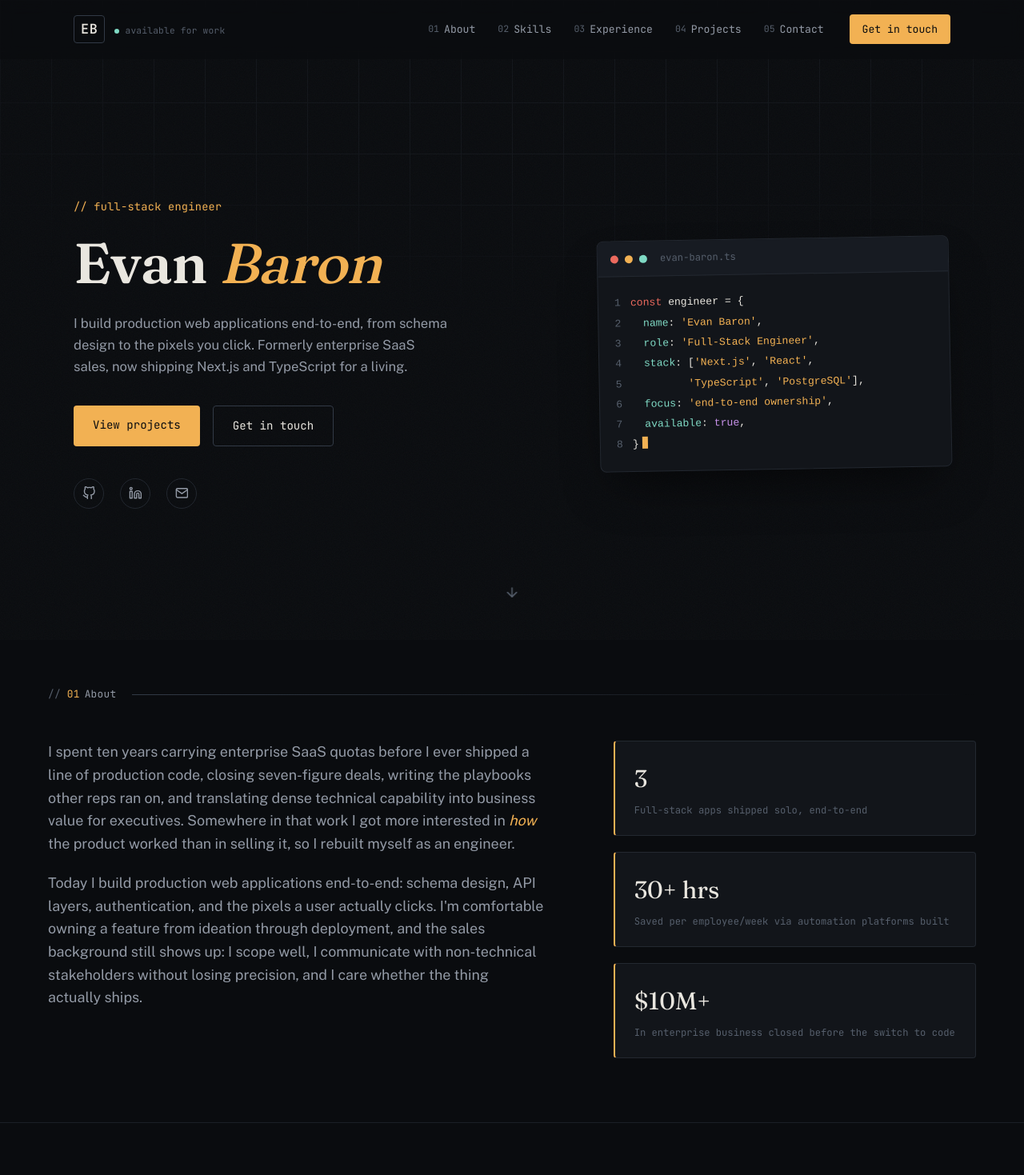
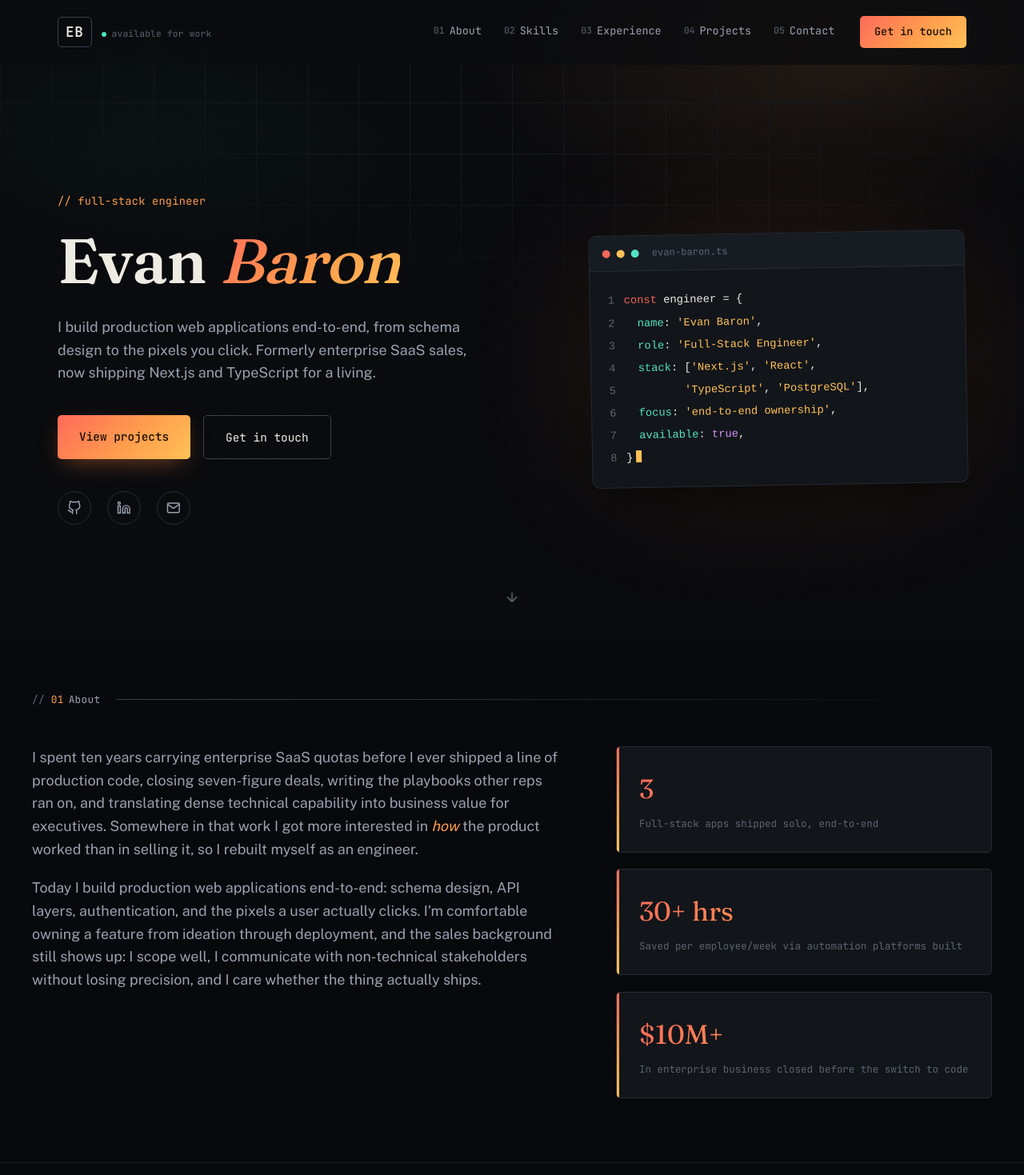
Before and after one commit to evan-baron/professional-portfolio, a Next.js app: page / in a window 1280 px wide. Shown: the top 1469 px of the page at 80% size. Built offline with nearby package versions, Linux system fonts and the light colour scheme.

Commit message:
made more vivid

```diff
--- a/src/app/globals.scss
+++ b/src/app/globals.scss
@@ -1,46 +1,51 @@
 // ---------------------------------------------------------------------------
 // Design tokens
-// Aesthetic: editor/IDE-inspired dark canvas — a serif display face for
-// warmth against a mono-driven UI chrome, one amber accent doing most of the
-// work, teal + coral reserved for small syntax-style flourishes.
+// Aesthetic: editor/IDE-inspired dark canvas, turned up — the same amber
+// core identity, but more saturated, with a molten gradient variant for
+// buttons and headline accents, glow-shadow tokens for hover states, and a
+// soft ambient wash behind the page instead of a flat void.
 // ---------------------------------------------------------------------------
 
 :root {
-	--bg: #0a0c0f;
+	--bg: #08090c;
 	--bg-elevated: #12151a;
 	--bg-elevated-2: #171b22;
 	--bg-overlay: #1c2028;
 
-	--border: #232830;
-	--border-strong: #323a46;
+	--border: #262b34;
+	--border-strong: #3a4250;
 	--border-hairline: #1b1f26;
 
-	--text: #e9e6df;
-	--text-dim: #939aa6;
-	--text-faint: #565f6c;
+	--text: #eeebe3;
+	--text-dim: #9aa1b0;
+	--text-faint: #5c6572;
 
-	--accent: #f2b153;
-	--accent-code: #f2b153;
-	--accent-dim: #b98b42;
-	--accent-soft: rgba(242, 177, 83, 0.12);
-	--accent-soft-strong: rgba(242, 177, 83, 0.22);
+	--accent: #ff9d4d;
+	--accent-code: #ffc157;
+	--accent-dim: #d97a2a;
+	--accent-soft: rgba(255, 157, 77, 0.14);
+	--accent-soft-strong: rgba(255, 157, 77, 0.28);
+	--accent-gradient: linear-gradient(135deg, #ff6a5a 0%, #ff9d4d 55%, #ffc157 100%);
 
-	--accent-2: #7fd9c4;
-	--accent-2-soft: rgba(127, 217, 196, 0.12);
+	--accent-2: #52e3c2;
+	--accent-2-soft: rgba(82, 227, 194, 0.14);
 
-	--accent-3: #c792ea;
+	--accent-3: #cf94f2;
 
-	--coral: #ec6a5e;
-	--coral-soft: rgba(236, 106, 94, 0.12);
+	--coral: #f0665a;
+	--coral-soft: rgba(240, 102, 90, 0.14);
+
+	--glow-accent: 0 10px 30px -10px rgba(255, 130, 61, 0.5);
+	--glow-accent-lg: 0 20px 60px -16px rgba(255, 130, 61, 0.55);
 
 	--font-display: var(--font-fraunces), 'Iowan Old Style', Georgia, serif;
 	--font-mono: var(--font-jetbrains), 'SFMono-Regular', Consolas, monospace;
 	--font-body: var(--font-public-sans), -apple-system, 'Segoe UI', sans-serif;
 
-	--container: 1160px;
+	--container: 1200px;
 	--gutter-w: 44px;
-	--radius-sm: 4px;
-	--radius-md: 8px;
+	--radius-sm: 5px;
+	--radius-md: 10px;
 
 	--ease-out: cubic-bezier(0.16, 1, 0.3, 1);
 
@@ -160,7 +165,8 @@ p {
 	border: 0;
 }
 
-// Faint blueprint-grid + noise texture applied behind the whole page
+// Faint blueprint-grid over a soft ambient color wash, both fading out
+// toward the bottom of the viewport rather than tiling the whole page flat.
 body::before {
 	content: '';
 	position: fixed;
@@ -169,14 +175,16 @@ body::before {
 	pointer-events: none;
 	background-image:
 		linear-gradient(var(--border-hairline) 1px, transparent 1px),
-		linear-gradient(90deg, var(--border-hairline) 1px, transparent 1px);
-	background-size: 64px 64px;
+		linear-gradient(90deg, var(--border-hairline) 1px, transparent 1px),
+		radial-gradient(ellipse 60% 45% at 85% 8%, rgba(255, 157, 77, 0.16), transparent 70%),
+		radial-gradient(ellipse 50% 40% at 8% 28%, rgba(82, 227, 194, 0.1), transparent 72%);
+	background-size: 64px 64px, 64px 64px, 100% 100%, 100% 100%;
 	mask-image: radial-gradient(
 		ellipse 90% 60% at 50% 0%,
 		black 40%,
 		transparent 85%
 	);
-	opacity: 0.5;
+	opacity: 0.65;
 }
 
 body::after {
--- a/src/components/About/about.module.scss
+++ b/src/components/About/about.module.scss
@@ -40,25 +40,48 @@
 }
 
 .stat {
+	position: relative;
 	display: flex;
 	flex-direction: column;
-	gap: 6px;
-	padding: 22px 24px;
+	gap: 7px;
+	padding: 26px 28px;
 	background: var(--bg-elevated);
 	border: 1px solid var(--border);
-	border-left: 2px solid var(--accent);
 	border-radius: var(--radius-sm);
+	overflow: hidden;
+	transition: transform 0.25s var(--ease-out), box-shadow 0.25s, border-color 0.25s;
+	will-change: transform, box-shadow, border-color;
+
+	&::before {
+		content: '';
+		position: absolute;
+		left: 0;
+		top: 0;
+		bottom: 0;
+		width: 3px;
+		background: var(--accent-gradient);
+	}
+
+	&:hover {
+		transform: translateX(3px);
+		border-color: var(--border-strong);
+		box-shadow: var(--glow-accent);
+	}
 }
 
 .statValue {
 	font-family: var(--font-display);
-	font-size: 1.9rem;
-	color: var(--text);
+	font-size: 2.1rem;
+	background: var(--accent-gradient);
+	background-clip: text;
+	-webkit-background-clip: text;
+	color: transparent;
+	-webkit-text-fill-color: transparent;
 }
 
 .statLabel {
 	font-family: var(--font-mono);
-	font-size: 0.76rem;
+	font-size: 0.78rem;
 	color: var(--text-faint);
 	line-height: 1.5;
 }
--- a/src/components/Experience/Experience.tsx
+++ b/src/components/Experience/Experience.tsx
@@ -49,10 +49,6 @@ const Experience = () => {
 						delay={experience.length * 0.06}
 						className={styles.item}
 					>
-						<div
-							className={`${styles.marker} ${styles.foldMarker}`}
-							aria-hidden='true'
-						/>
 						<p className={styles.foldNote}>
 							<span aria-hidden='true'>{'/* '}</span>
 							earlier roles in sales, omitted for brevity; happy to share on
--- a/src/components/Hero/hero.module.scss
+++ b/src/components/Hero/hero.module.scss
@@ -34,23 +34,27 @@
 }
 
 .name {
-	font-size: clamp(2.6rem, 6.2vw, 4.4rem);
+	font-size: clamp(2.8rem, 6.8vw, 4.9rem);
 	color: var(--text);
-	margin-bottom: 24px;
+	margin-bottom: 26px;
 	letter-spacing: -0.01em;
 
 	em {
 		font-style: italic;
-		color: var(--accent);
 		font-weight: 500;
+		background: var(--accent-gradient);
+		background-clip: text;
+		-webkit-background-clip: text;
+		color: transparent;
+		-webkit-text-fill-color: transparent;
 	}
 }
 
 .tagline {
-	font-size: clamp(1rem, 1.3vw, 1.15rem);
+	font-size: clamp(1.05rem, 1.4vw, 1.22rem);
 	color: var(--text-dim);
-	max-width: 46ch;
-	margin-bottom: 36px;
+	max-width: 48ch;
+	margin-bottom: 38px;
 }
 
 .actions {
@@ -62,38 +66,43 @@
 
 .primaryCta {
 	font-family: var(--font-mono);
-	font-size: 0.88rem;
-	background: var(--accent);
-	color: var(--bg);
-	padding: 13px 24px;
+	font-weight: 500;
+	font-size: 0.9rem;
+	background: var(--accent-gradient);
+	color: #1a0e05;
+	padding: 15px 27px;
 	border-radius: var(--radius-sm);
+	box-shadow: var(--glow-accent);
 	transition:
 		transform 0.2s var(--ease-out),
 		filter 0.2s,
 		box-shadow 0.2s;
+	will-change: transform, filter, box-shadow;
 
 	&:hover {
-		filter: brightness(1.12);
-		box-shadow: 0 10px 24px -8px var(--accent-soft-strong);
+		filter: brightness(1.08) saturate(1.1);
+		box-shadow: var(--glow-accent-lg);
 		transform: translateY(-2px);
 	}
 }
 
 .secondaryCta {
 	font-family: var(--font-mono);
-	font-size: 0.88rem;
+	font-size: 0.9rem;
 	color: var(--text);
-	padding: 13px 24px;
+	padding: 15px 27px;
 	border: 1px solid var(--border-strong);
 	border-radius: var(--radius-sm);
 	transition:
 		border-color 0.2s,
 		transform 0.2s var(--ease-out),
 		background 0.2s;
+	will-change: border-color, transform, background;
 
 	&:hover {
 		border-color: var(--accent);
 		background: var(--accent-soft);
+		box-shadow: 0 8px 24px -14px var(--accent-soft-strong);
 		transform: translateY(-2px);
 	}
 }
@@ -104,22 +113,25 @@
 
 	a {
 		display: flex;
-		width: 38px;
-		height: 38px;
+		width: 42px;
+		height: 42px;
 		align-items: center;
 		justify-content: center;
 		border: 1px solid var(--border);
 		border-radius: 50%;
 		color: var(--text-dim);
-		font-size: 1.05rem;
+		font-size: 1.1rem;
 		transition:
 			color 0.2s,
 			border-color 0.2s,
+			box-shadow 0.2s,
 			transform 0.2s var(--ease-out);
+		will-change: color, border-color, box-shadow, transform;
 
 		&:hover {
 			color: var(--accent);
 			border-color: var(--accent-dim);
+			box-shadow: 0 0 0 4px var(--accent-soft);
 			transform: translateY(-2px);
 		}
 	}
@@ -131,11 +143,13 @@
 	background: var(--bg-elevated);
 	border: 1px solid var(--border);
 	border-radius: var(--radius-md);
-	box-shadow: 0 30px 60px -20px rgba(0, 0, 0, 0.55);
+	box-shadow:
+		0 30px 60px -20px rgba(0, 0, 0, 0.6),
+		0 0 180px -28px rgba(255, 130, 61, 0.2);
 	overflow: hidden;
 	justify-self: end;
 	width: 100%;
-	max-width: 440px;
+	max-width: 470px;
 
 	@media (max-width: 900px) {
 		justify-self: stretch;
@@ -178,10 +192,10 @@
 }
 
 .panelBody {
-	padding: 20px;
+	padding: 22px;
 	font-family: var(--font-mono);
-	font-size: 0.82rem;
-	line-height: 1.85;
+	font-size: 0.86rem;
+	line-height: 1.9;
 	white-space: pre;
 	overflow-x: auto;
 	color: var(--text);
@@ -207,7 +221,7 @@
 }
 
 .bool {
-	color: #c792ea;
+	color: var(--accent-3);
 }
 
 .cursor {
--- a/src/components/Nav/nav.module.scss
+++ b/src/components/Nav/nav.module.scss
@@ -7,6 +7,7 @@
 	-webkit-backdrop-filter: blur(10px);
 	border-bottom: 1px solid transparent;
 	transition: border-color 0.3s var(--ease-out), background 0.3s var(--ease-out);
+	will-change: border-color, background;
 
 	&.scrolled {
 		border-bottom-color: var(--border);
@@ -16,7 +17,7 @@
 .inner {
 	max-width: var(--container);
 	margin: 0 auto;
-	padding: 18px 32px;
+	padding: 20px 32px;
 	display: flex;
 	align-items: center;
 	gap: 32px;
@@ -32,12 +33,19 @@
 .logoMark {
 	font-family: var(--font-mono);
 	font-weight: 600;
-	font-size: 1.05rem;
+	font-size: 1.1rem;
 	color: var(--text);
 	letter-spacing: 0.04em;
 	border: 1px solid var(--border-strong);
-	padding: 3px 8px;
+	padding: 4px 9px;
 	border-radius: var(--radius-sm);
+	transition: border-color 0.2s, box-shadow 0.2s;
+	will-change: border-color, box-shadow;
+}
+
+.logo:hover .logoMark {
+	border-color: var(--accent-dim);
+	box-shadow: 0 0 0 3px var(--accent-soft);
 }
 
 .logoStatus {
@@ -86,16 +94,34 @@
 
 .link {
 	font-family: var(--font-mono);
-	font-size: 0.82rem;
+	font-size: 0.84rem;
 	color: var(--text-dim);
 	display: flex;
 	align-items: center;
 	gap: 6px;
+	padding-bottom: 3px;
 	transition: color 0.2s;
+	will-change: color;
 	position: relative;
+
+	&::after {
+		content: '';
+		position: absolute;
+		left: 0;
+		right: 100%;
+		bottom: 0;
+		height: 1px;
+		background: var(--accent-gradient);
+		transition: right 0.25s var(--ease-out);
+		will-change: right;
+	}
 
 	&:hover {
 		color: var(--text);
+
+		&::after {
+			right: 0;
+		}
 	}
 }
 
@@ -106,17 +132,19 @@
 
 .cta {
 	font-family: var(--font-mono);
-	font-size: 0.82rem;
-	color: var(--bg);
-	background: var(--accent);
-	padding: 8px 16px;
+	font-weight: 500;
+	font-size: 0.84rem;
+	color: #1a0e05;
+	background: var(--accent-gradient);
+	padding: 9px 18px;
 	border-radius: var(--radius-sm);
 	white-space: nowrap;
 	transition: transform 0.2s var(--ease-out), filter 0.2s, box-shadow 0.2s;
+	will-change: transform, filter, box-shadow;
 
 	&:hover {
-		filter: brightness(1.12);
-		box-shadow: 0 8px 20px -8px var(--accent-soft-strong);
+		filter: brightness(1.08) saturate(1.1);
+		box-shadow: var(--glow-accent);
 		transform: translateY(-1px);
 	}
 
@@ -142,6 +170,7 @@
 		height: 2px;
 		background: var(--text);
 		transition: transform 0.25s var(--ease-out), opacity 0.25s;
+		will-change: transform, opacity;
 		position: relative;
 	}
 
@@ -178,6 +207,7 @@
 	overflow: hidden;
 	border-bottom: 1px solid transparent;
 	transition: max-height 0.35s var(--ease-out), border-color 0.3s;
+	will-change: max-height, border-color;
 
 	nav {
 		display: flex;
--- a/src/components/Projects/projects.module.scss
+++ b/src/components/Projects/projects.module.scss
@@ -10,40 +10,75 @@
 
 .grid {
 	display: grid;
-	grid-template-columns: repeat(auto-fit, minmax(320px, 1fr));
-	gap: 24px;
+	grid-template-columns: repeat(auto-fit, minmax(330px, 1fr));
+	gap: 26px;
 }
 
 .card {
 	--card-accent: var(--accent);
+	--card-accent-soft: var(--accent-soft-strong);
 
+	position: relative;
 	display: flex;
 	flex-direction: column;
 	height: 100%;
-	padding: 28px 26px;
+	padding: 30px 28px;
 	background: var(--bg-elevated);
 	border: 1px solid var(--border);
 	border-top: 2px solid var(--card-accent);
 	border-radius: var(--radius-md);
+	overflow: hidden;
 	transition:
 		transform 0.25s var(--ease-out),
 		border-color 0.25s,
 		box-shadow 0.25s;
+	will-change: transform, border-color, box-shadow;
+
+	&::before {
+		content: '';
+		position: absolute;
+		inset: 0;
+		background: radial-gradient(
+			420px circle at 50% 0%,
+			var(--card-accent-soft),
+			transparent 70%
+		);
+		opacity: 0;
+		transition: opacity 0.3s;
+		will-change: opacity;
+	}
 
 	&:hover {
-		transform: translateY(-4px);
-		box-shadow: 0 20px 40px -24px rgba(0, 0, 0, 0.5);
+		transform: translateY(-5px);
+		box-shadow:
+			0 24px 48px -24px rgba(0, 0, 0, 0.55),
+			0 0 44px -20px var(--card-accent-soft);
+
+		&::before {
+			opacity: 1;
+		}
 	}
+}
+
+.cardHead,
+.tagline,
+.bullets,
+.stack,
+.link {
+	position: relative;
 }
 
 .accentA {
 	--card-accent: var(--accent);
+	--card-accent-soft: var(--accent-soft-strong);
 }
 .accentB {
 	--card-accent: var(--accent-2);
+	--card-accent-soft: var(--accent-2-soft);
 }
 .accentC {
 	--card-accent: var(--accent-3);
+	--card-accent-soft: rgba(207, 148, 242, 0.18);
 }
 
 .cardHead {
@@ -56,7 +91,7 @@
 }
 
 .name {
-	font-size: 1.28rem;
+	font-size: 1.35rem;
 	color: var(--text);
 }
 
@@ -134,6 +169,7 @@
 	transition:
 		color 0.2s,
 		border-color 0.2s;
+	will-change: color, border-color;
 }
 
 .card:hover .link {
```
Also changed, not shown: src/components/Contact/contact.module.scss (+34 -11 lines), src/components/Experience/experience.module.scss (+14 -5 lines), src/components/Footer/footer.module.scss (+6 -1 lines), src/components/Skills/skills.module.scss (+10 -4 lines).
